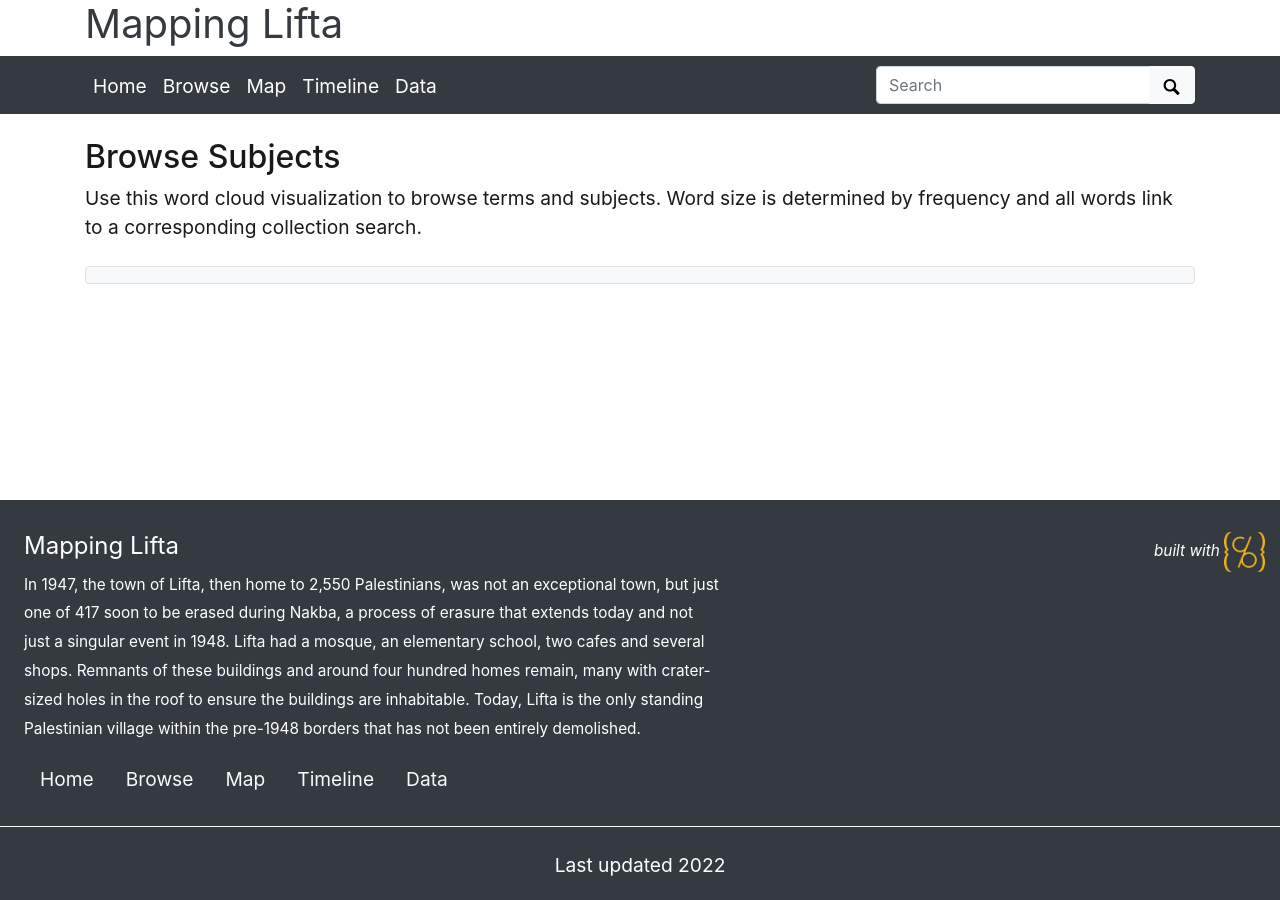
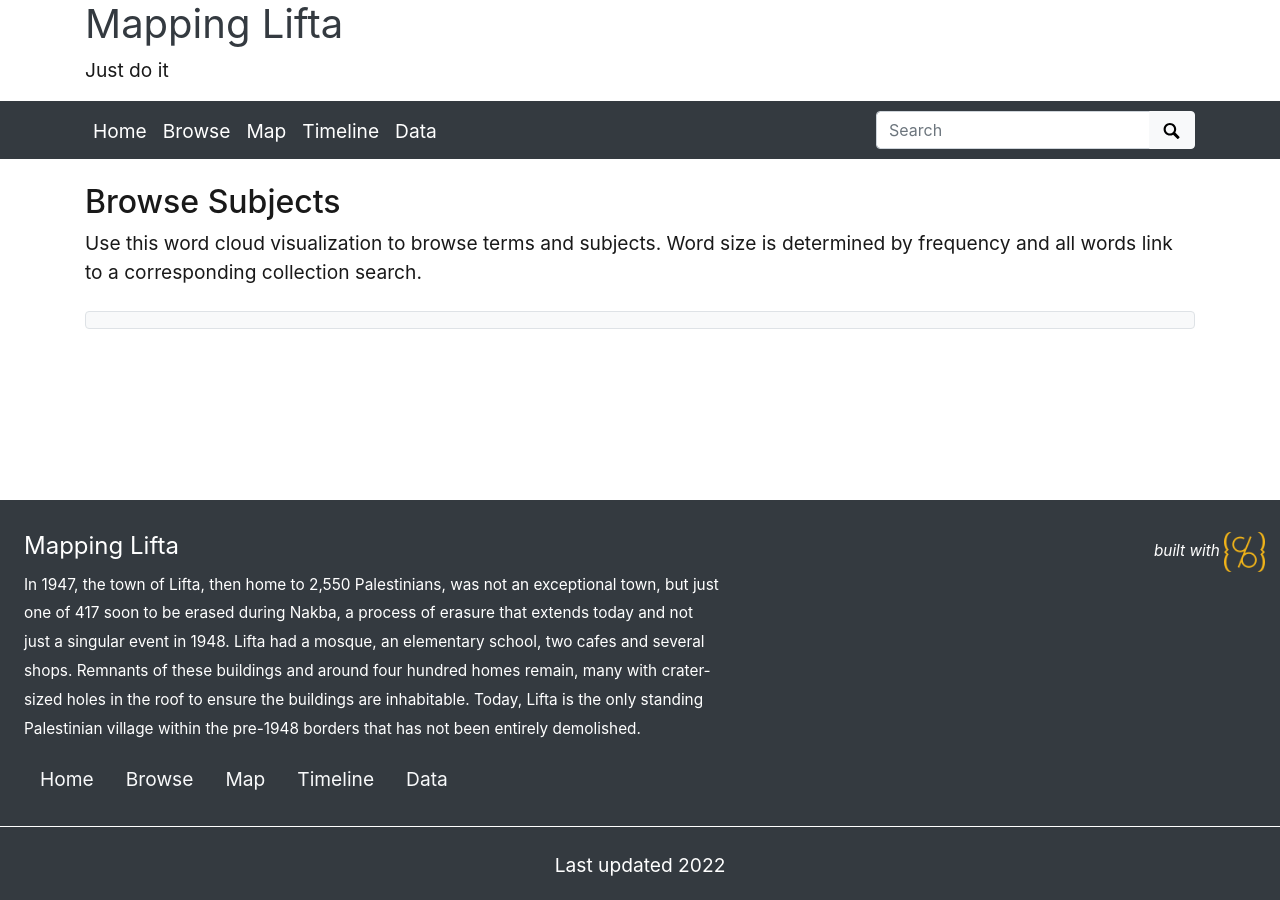
Before and after one commit to writingafterthedisaster/collection, a Jekyll site: the page built from pages/subjects.md, in a window 1280 px wide. Built offline with Jekyll 4.4.1, drawn with Linux system fonts in a browser that asks for light colours.

Commit message:
Update _config.yml

```diff
--- a/_config.yml
+++ b/_config.yml
@@ -22,7 +22,7 @@ source-code: https://writingafterthedisaster.github.io/lifta/
 # title of site appears in banner
 title: Mapping Lifta
 # tagline, a short phrase that will appear throughout the site in the top banner
-tagline:
+tagline: Just do it
 # description appears in meta tags and other locations
 # this description might appear in search result lists, keep around 160 characters max
 description: "In 1947, the town of Lifta, then home to 2,550 Palestinians, was not an exceptional town, but just one of 417 soon to be erased during Nakba, a process of erasure that extends today and not just a singular event in 1948. Lifta had a mosque, an elementary school, two cafes and several shops. Remnants of these buildings and around four hundred homes remain, many with crater-sized holes in the roof to ensure the buildings are inhabitable. Today, Lifta is the only standing Palestinian village within the pre-1948 borders that has not been entirely demolished."
```
